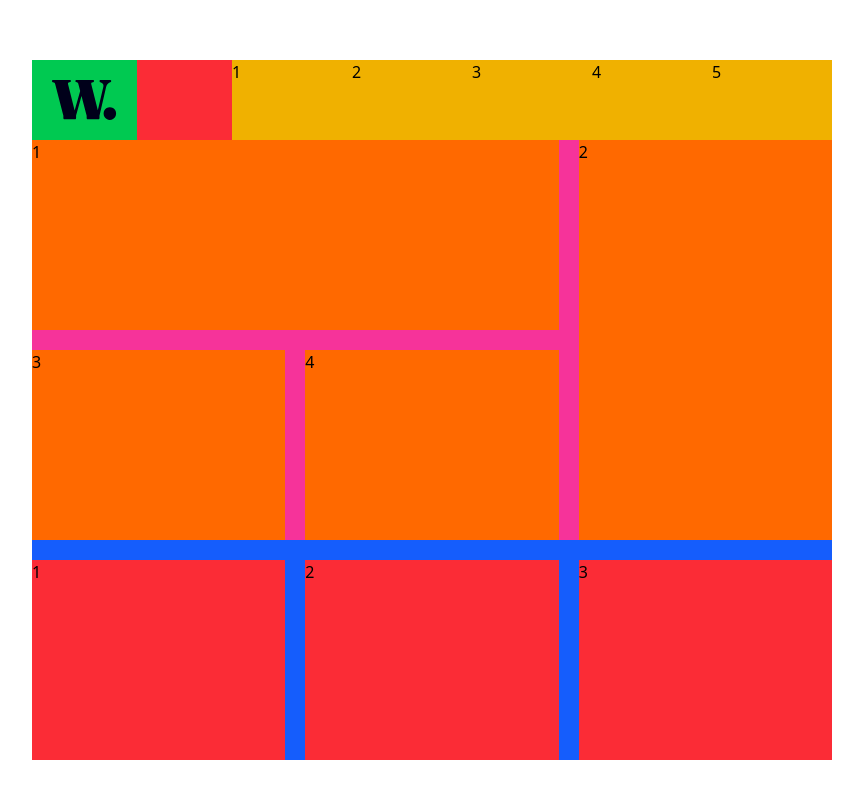
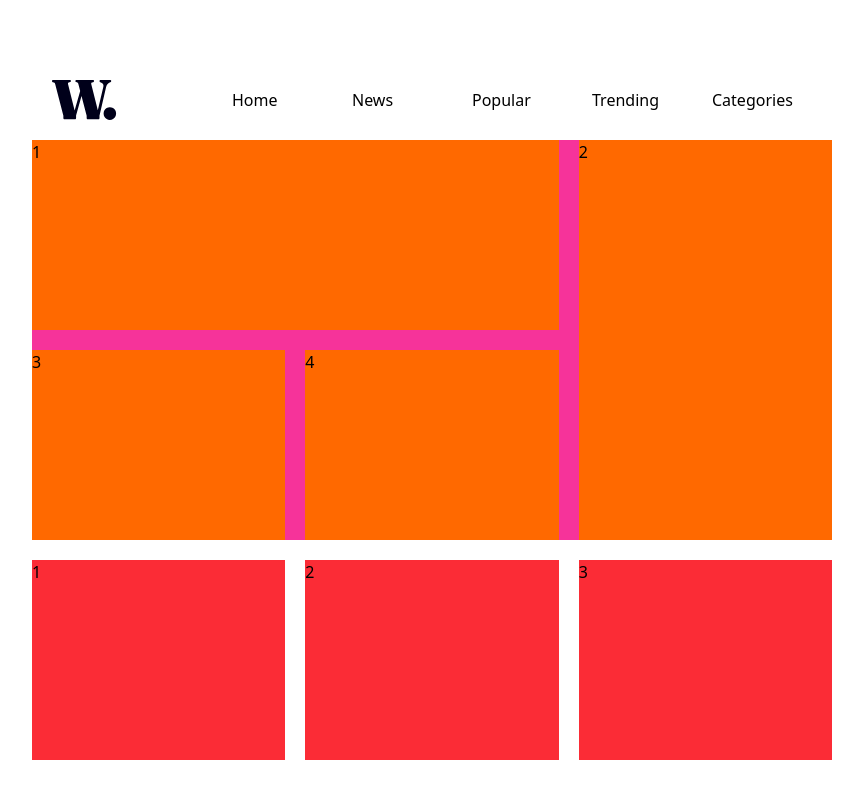
Before and after one commit to Tamburini-Christofer/FrontendMentor-1-Tailwindcss, a website: page index.html in a window 1280 px wide. Shown: the whole page, without its empty margins (208-1071 px from the left). Drawn offline with Linux system fonts and the light colour scheme.

Commit message:
Creazione NavBar menu

```diff
--- a/index.html
+++ b/index.html
@@ -7,28 +7,47 @@
     <link href="./css/style.css" rel="stylesheet" />
   </head>
   <body>
-    <div class="bg-blue-600 my-15 mx-60">
+
+    <!-- Container principale-->
+    <div class="my-15 mx-60">
+
       <header>
-        <div class="h-20 bg-red-500 flex justify-between">
-          <div class="bg-green-500">
+        <div class="flex justify-between items-center">
+          <!-- Logo-->
+          <div>
             <img
               class="p-5"
               src="./assets/images/logo.svg"
               alt="Logo della pagina"
             />
           </div>
-          <div class="bg-green-500 flex justify-between">
-            <div class="bg-yellow-500 w-30">1</div>
-            <div class="bg-yellow-500 w-30">2</div>
-            <div class="bg-yellow-500 w-30">3</div>
-            <div class="bg-yellow-500 w-30">4</div>
-            <div class="bg-yellow-500 w-30">5</div>
+
+          <!-- Navbar-->
+          <div>
+            <nav>
+              <li class="flex justify-between">
+                <ol class="w-30">
+                  <a class="hover:text-orange-800 cursore-pointer" href="#">Home</a>
+                </ol>
+                <ol class="w-30">
+                  <a class="hover:text-orange-800 cursore-pointer" href="#">News</a>
+                </ol>
+                <ol class=" w-30">
+                  <a class="hover:text-orange-800 cursore-pointer" href="#">Popular</a>
+                </ol>
+                <ol class="w-30">
+                  <a class="hover:text-orange-800 cursore-pointer" href="#">Trending</a>
+                </ol>
+                <ol class="w-30">
+                  <a class="hover:text-orange-800 cursore-pointer" href="#">Categories</a>
+                </ol>
+              </li>
+            </nav>
           </div>
         </div>
       </header>
 
       <main>
-
         <section>
           <div class="bg-pink-500 h-100 grid grid-cols-3 grid-rows-2 gap-5">
             <div class="bg-orange-500 col-span-2 row-span-1">1</div>
```
Also changed, not shown: css/style.css.
